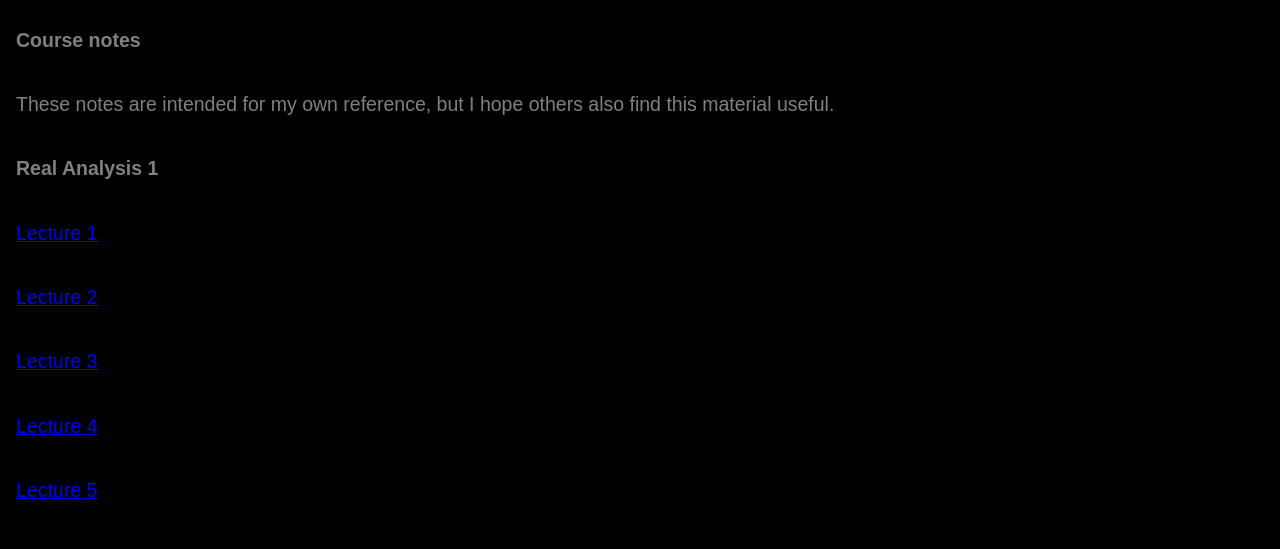
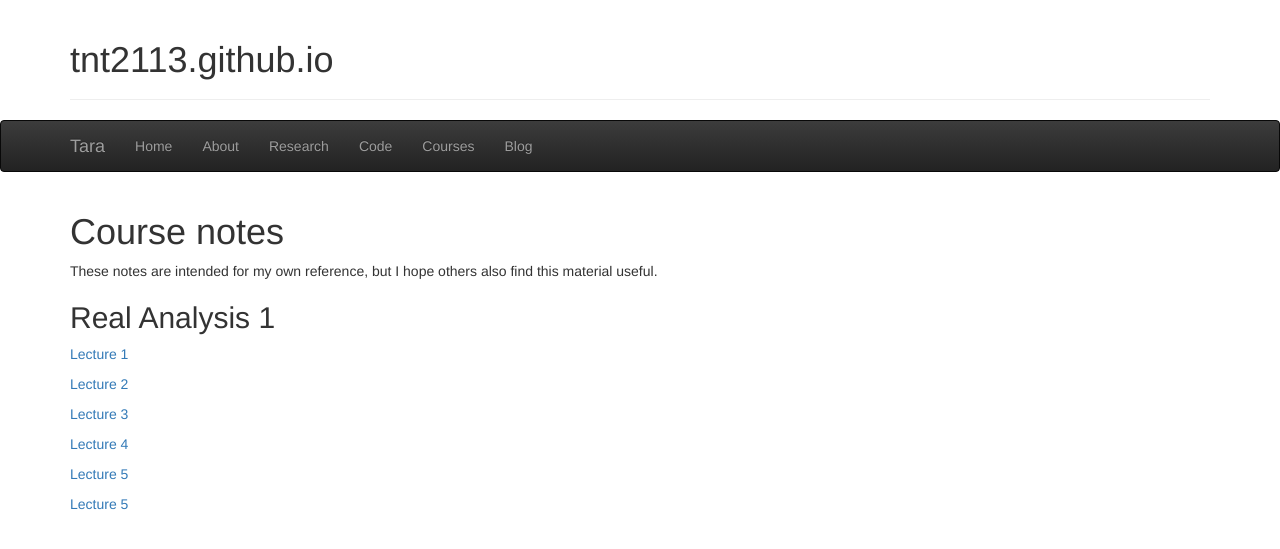
Before and after one commit to tnt2113/tnt2113.github.io, a Jekyll site: the page courses/index.html, which Jekyll copies as it is, in a window 1280 px wide and 900 px high. Shown: the top 549 px of the window. Built offline with Jekyll 4.4.1, drawn with Linux system fonts in a browser that asks for light colours.

Commit message:
Adding bootstrap to courses

```diff
--- a/courses/index.html
+++ b/courses/index.html
@@ -1,10 +1,80 @@
 <!DOCTYPE html>
 <head>
   <meta name="viewport" content="width=device-width" />
-   <link href = "../css/style.css" rel="stylesheet" type = "text/css"/>
+ <!--      <link href = "../css/style.css" rel="stylesheet" type = "text/css"/>-->
+
+<script   src="https://code.jquery.com/jquery-2.2.1.min.js"   integrity="sha256-gvQgAFzTH6trSrAWoH1iPo9Xc96QxSZ3feW6kem+O00="   crossorigin="anonymous"></script>
+<!-- Latest compiled and minified CSS -->
+<link rel="stylesheet" href="https://maxcdn.bootstrapcdn.com/bootstrap/3.3.6/css/bootstrap.min.css" integrity="sha384-1q8mTJOASx8j1Au+a5WDVnPi2lkFfwwEAa8hDDdjZlpLegxhjVME1fgjWPGmkzs7" crossorigin="anonymous">
+
+<!-- Optional theme -->
+<link rel="stylesheet" href="https://maxcdn.bootstrapcdn.com/bootstrap/3.3.6/css/bootstrap-theme.min.css" integrity="sha384-fLW2N01lMqjakBkx3l/M9EahuwpSfeNvV63J5ezn3uZzapT0u7EYsXMjQV+0En5r" crossorigin="anonymous">
+
+<!-- Latest compiled and minified JavaScript -->
+<script src="https://maxcdn.bootstrapcdn.com/bootstrap/3.3.6/js/bootstrap.min.js" integrity="sha384-0mSbJDEHialfmuBBQP6A4Qrprq5OVfW37PRR3j5ELqxss1yVqOtnepnHVP9aJ7xS" crossorigin="anonymous"></script>
+<script>
+jQuery(document).ready(function($) {
+
+    var navbar = $('#navbar-main'),
+        distance = navbar.offset().top,
+        $window = $(window);
+
+    $window.scroll(function() {
+        if ($window.scrollTop() >= distance) {
+            navbar.removeClass('navbar-fixed-top').addClass('navbar-fixed-top');
+            $("body").css("padding-top", "70px");
+        } else {
+            navbar.removeClass('navbar-fixed-top');
+            $("body").css("padding-top", "0px");
+        }
+    });
+});
+</script>
 <title>Tara</title>
 </head>
   <body>
+
+<div class="container">
+  <header class="page-header">
+    <h1>tnt2113.github.io</h1>
+  </header>
+</div>
+
+<nav id="navbar-main" class="navbar navbar-inverse">
+  <div class="container">
+    <div class="navbar-header">
+      <button type="button" class="navbar-toggle collapsed" data-toggle="collapse" data-target="#navbar" aria-expanded="false" aria-controls="navbar">
+        <span class="sr-only">Toggle navigation</span>
+        <span class="icon-bar"></span>
+        <span class="icon-bar"></span>
+        <span class="icon-bar"></span>
+      </button>
+      <a class="navbar-brand" href="#">Tara</a>
+    </div>
+    <div id="navbar" class="collapse navbar-collapse">
+      <ul class="nav navbar-nav">
+        <li><a href="../">Home</a></li>
+        <li><a href="../about">About</a></li>
+        <li><a href="../research">Research</a></li>
+        <li><a href="../code">Code</a></li>
+        <li><a href="../courses">Courses</a></li>
+        <li><a href="../blog">Blog</a></li>
+      </ul>
+    </div><!--/.nav-collapse -->
+  </div>
+</nav>
+
+<main class="container">
+
+<script type="text/x-mathjax-config">
+  MathJax.Hub.Config({tex2jax: {inlineMath: [['$','$'], ['\\(','\\)']]}});
+</script>
+<script type="text/javascript"
+  src="http://cdn.mathjax.org/mathjax/latest/MathJax.js?config=TeX-AMS-MML_HTMLorMML">
+</script>
+</head>
+
+<body>
 
   <h1 class="post-title">Course notes</h1>
   <p class="post-title">These notes are intended for my own reference, but I hope others also find this material useful. </p>
@@ -14,5 +84,6 @@
     <p><a href="real_analysis_327_Lecture_3.html">Lecture 3</a></p>
     <p><a href="real_analysis_327_Lecture_4.html">Lecture 4</a></p>
     <p><a href="real_analysis_327_Lecture_5.html">Lecture 5</a></p>
+    <p><a href="real_analysis_327_Lecture_5.html">Lecture 5</a></p>
 </body>
 </html>
```
